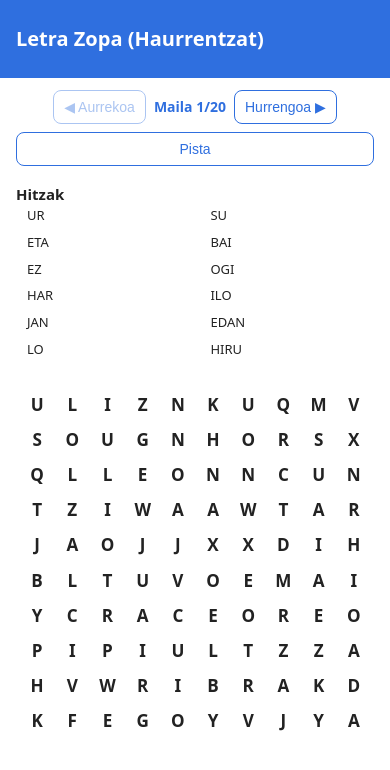
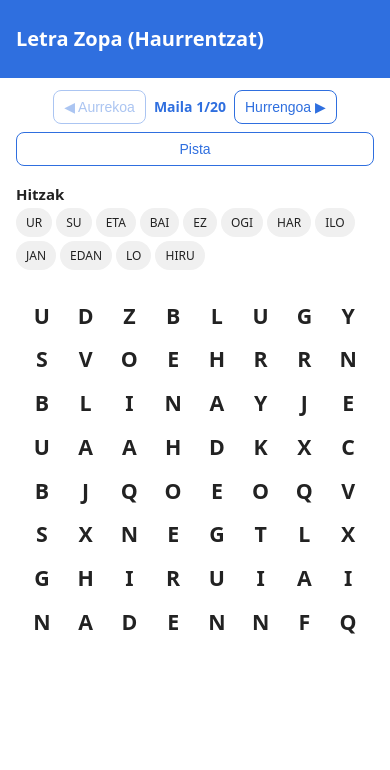
Before and after one commit to montsecuadros/jokuak, a plain HTML site: page index.html in a window 390 px wide. Drawn offline with Linux system fonts and the light colour scheme.

Commit message:
Add files via upload
Changed a little bit to fit better in smartphones

```diff
--- a/script.js
+++ b/script.js
@@ -3,45 +3,45 @@
 
 const levels = [
   // 1. Very Easy - Short words (2-4 letters)
-  { size: 10,  words: ["UR","SU","ETA","BAI","EZ","OGI","HAR","ILO","JAN","EDAN","LO","HIRU"] },
+  { size: 8,  words: ["UR","SU","ETA","BAI","EZ","OGI","HAR","ILO","JAN","EDAN","LO","HIRU"] },
   // 2. Easy - Family basics (3-5 letters)
-  { size: 11,  words: ["AMA","AITA","ETXE","SEME","ALABA","AHAL","LAGUN","MUTIL","NESKA","GURE","ZURE","NIRE"] },
+  { size: 9,  words: ["AMA","AITA","ETXE","SEME","ALABA","AHAL","LAGUN","MUTIL","NESKA","GURE","ZURE","NIRE"] },
   // 3. Easy - Simple animals (4-6 letters)
-  { size: 12,  words: ["KATU","TXORI","BEHI","ARDI","ZALDI","TXAKUR","ARRAIN","PITXI","OTSO","AZERIA","HARTZ","ASTOA"] },
+  { size: 10,  words: ["KATU","TXORI","BEHI","ARDI","ZALDI","TXAKUR","ARRAIN","PITXI","OTSO","AZERIA","HARTZ","ASTOA"] },
   // 4. Easy/Medium - Colors & Basic (4-6 letters)
-  { size: 12,  words: ["GORRI","URDIN","BERDE","HORI","BELTZ","ZURI","LARANJA","ARROSA","GRISA","MOREA","MARROIA","ORE"] },
+  { size: 10,  words: ["GORRI","URDIN","BERDE","HORI","BELTZ","ZURI","LARANJA","ARROSA","GRISA","MOREA","MARROIA","ORE"] },
   // 5. Medium - Nature (4-7 letters)
-  { size: 13,  words: ["MENDI","IBAIA","ITSASO","BASOA","ELUR","EURI","LORE","ZUHAITZ","HARRI","LURRA","AIREAN","LANDA"] },
+  { size: 11,  words: ["MENDI","IBAIA","ITSASO","BASOA","ELUR","EURI","LORE","ZUHAITZ","HARRI","LURRA","AIREAN","LANDA"] },
   // 6. Medium - Weather (4-8 letters)
-  { size: 13,  words: ["EGUZKI","ILARGI","HAIZEA","HODEI","LANBRO","IZOTZA","EKAITZ","TRUMOI","TXINGORRA","EURIA","HOTZA","BEROA"] },
+  { size: 11,  words: ["EGUZKI","ILARGI","HAIZEA","HODEI","LANBRO","IZOTZA","EKAITZ","TRUMOI","TXINGORRA","EURIA","HOTZA","BEROA"] },
   // 7. Medium - Food (4-8 letters)
-  { size: 13,  words: ["OGIA","ESNEA","ARROZA","PASTA","FRUTA","GAZTA","HARAGIA","ARRAUTZA","TOMATE","PATATA","PERRETXIKO","BABARRUN"] },
+  { size: 12,  words: ["OGIA","ESNEA","ARROZA","PASTA","FRUTA","GAZTA","HARAGIA","ARRAUTZA","TOMATE","PATATA","PERRETXIKO","BABARRUN"] },
   // 8. Medium - Body parts (4-8 letters)
-  { size: 13,  words: ["BURUA","BEGIAK","ESKUA","OINA","SUDUR","AHOA","BELARRI","SORBALDA","BEHATZ","HANKA","BIZKAR","LEPOA"] },
+  { size: 12,  words: ["BURUA","BEGIAK","ESKUA","OINA","SUDUR","AHOA","BELARRI","SORBALDA","BEHATZ","HANKA","BIZKAR","LEPOA"] },
   // 9. Medium/Hard - More animals (5-10 letters)
-  { size: 14, words: ["KATUA","TXAKURRA","AHATE","OILOA","UNTXIA","SAGUA","ELEFANTE","LEHOI","TIGRE","MERTXIKA","TXIMINO","EULIAK","ARMIARMA"] },
+  { size: 12, words: ["KATUA","TXAKURRA","AHATE","OILOA","UNTXIA","SAGUA","ELEFANTE","LEHOI","TIGRE","MERTXIKA","TXIMINO","EULIAK","ARMIARMA"] },
   // 10. Medium/Hard - School & Learning (5-10 letters)
-  { size: 14, words: ["ESKOLA","IKASLE","LIBURU","ARKATZA","GELA","TAULA","IRAKASLEA","KOADERNO","PAPERAK","IRAKURRI","IDATZI","ZENBAKI"] },
+  { size: 13, words: ["ESKOLA","IKASLE","LIBURU","ARKATZA","GELA","TAULA","IRAKASLEA","KOADERNO","PAPERAK","IRAKURRI","IDATZI","ZENBAKI"] },
   // 11. Hard - Extended family (4-8 letters)
-  { size: 14, words: ["AMONA","AITONA","ANAIA","ARREBA","IZEBA","OSABA","LEHENGUSUA","ILOBA","FAMILIA","AURRA","GAZTE","NAGUSIA"] },
+  { size: 13, words: ["AMONA","AITONA","ANAIA","ARREBA","IZEBA","OSABA","LEHENGUSUA","ILOBA","FAMILIA","AURRA","GAZTE","NAGUSIA"] },
   // 12. Hard - Action verbs (4-9 letters)
-  { size: 14, words: ["KORRIKA","DANTZA","SALTO","JAUZI","KANTU","JOLASTU","ESERI","ALTXATU","ITZULI","BOTA","HELDU","BIDALI"] },
+  { size: 13, words: ["KORRIKA","DANTZA","SALTO","JAUZI","KANTU","JOLASTU","ESERI","ALTXATU","ITZULI","BOTA","HELDU","BIDALI"] },
   // 13. Hard - Transport (4-10 letters)
-  { size: 15, words: ["AUTOA","BIZIKLETA","TRENA","HEGAZKINA","ONTZIA","AUTOBUSA","KAMIOIA","MOTOZIKLETA","METRO","TRANBIA","TAXIA","KARABANA","IBILGAILUA"] },
+  { size: 14, words: ["AUTOA","BIZIKLETA","TRENA","HEGAZKINA","ONTZIA","AUTOBUSA","KAMIOIA","MOTOZIKLETA","METRO","TRANBIA","TAXIA","KARABANA","IBILGAILUA"] },
   // 14. Hard - Fruits & Vegetables (5-10 letters)
-  { size: 15, words: ["SAGARRA","MADARIA","LIMOIA","PLATANOA","GEREZA","PIKUA","MAHATSA","AZENARIOA","PORRU","AZALOREA","BARATXURI","PEPINOA","PIPERRAK"] },
+  { size: 14, words: ["SAGARRA","MADARIA","LIMOIA","PLATANOA","GEREZA","PIKUA","MAHATSA","AZENARIOA","PORRU","AZALOREA","BARATXURI","PEPINOA","PIPERRAK"] },
   // 15. Very Hard - Places (4-10 letters)
-  { size: 15, words: ["MERKATUA","HONDARTZA","HIRIA","HERRIA","KALEA","PLAZA","ZUBIA","PARKEA","ELIZA","MUSEOA","ANTZOKIA","PORTUA","GASOLINDEGIA"] },
+  { size: 14, words: ["MERKATUA","HONDARTZA","HIRIA","HERRIA","KALEA","PLAZA","ZUBIA","PARKEA","ELIZA","MUSEOA","ANTZOKIA","PORTUA","GASOLINDEGIA"] },
   // 16. Very Hard - Time & Seasons (3-10 letters)
-  { size: 15, words: ["ORDU","ASTEA","HILABETE","URTEA","UDABERRI","UDA","UDAZKEN","NEGUA","EGUN","GAUA","GOIZA","ARRATSALDE","GABON"] },
+  { size: 14, words: ["ORDU","ASTEA","HILABETE","URTEA","UDABERRI","UDA","UDAZKEN","NEGUA","EGUN","GAUA","GOIZA","ARRATSALDE","GABON"] },
   // 17. Very Hard - Numbers (2-10 letters)
-  { size: 15, words: ["BAT","BI","LAU","BOST","SEI","ZAZPI","ZORTZI","BEDERATZI","HAMAR","EHUN","MILA","MILIOI","HAMABI"] },
+  { size: 14, words: ["BAT","BI","LAU","BOST","SEI","ZAZPI","ZORTZI","BEDERATZI","HAMAR","EHUN","MILA","MILIOI","HAMABI"] },
   // 18. Expert - House & Objects (4-11 letters)
-  { size: 16, words: ["LOGELA","SUKALDEA","KOMUNA","LEIHOA","ATEA","TEILATUA","HORMA","ZORUAK","ARMAIRUA","MAHAIA","AULKIA","OHE","ISPILUA","GILTZA"] },
+  { size: 15, words: ["LOGELA","SUKALDEA","KOMUNA","LEIHOA","ATEA","TEILATUA","HORMA","ZORUAK","ARMAIRUA","MAHAIA","AULKIA","OHE","ISPILUA","GILTZA"] },
   // 19. Expert - Activities & Sports (5-12 letters)
-  { size: 16, words: ["FUTBOLA","SASKIBALOIA","IGERIKETA","TXIRRINDULA","PILOTA","JOLASA","TENISA","ESKIATZEA","KIROLAK","GIMNASIA","ATLETISMOA","KARATERA","JOKOA"] },
+  { size: 15, words: ["FUTBOLA","SASKIBALOIA","IGERIKETA","TXIRRINDULA","PILOTA","JOLASA","TENISA","ESKIATZEA","KIROLAK","GIMNASIA","ATLETISMOA","KARATERA","JOKOA"] },
   // 20. Expert - Advanced vocabulary (5-13 letters)
-  { size: 17, words: ["ORDENAGAILUA","TELEBISTA","MUSIKA","MARRAZKETA","TXOTXONGILO","ANTZERKIA","ZINEMA","LITERATURA","POESIA","MARGOLANA","ESKULTURA","ARTEA","SORTZAILEA","PINTURA"] },
+  { size: 15, words: ["ORDENAGAILUA","TELEBISTA","MUSIKA","MARRAZKETA","TXOTXONGILO","ANTZERKIA","ZINEMA","LITERATURA","POESIA","MARGOLANA","ESKULTURA","ARTEA","SORTZAILEA","PINTURA"] },
 ];
 let currentLevelIdx = 0;
 
@@ -80,14 +80,86 @@ function buildPuzzle(p) {
     tryPlaceWord(grid, word, placements);
   }
 
-  // Fill remaining with random letters
+  // Fill remaining with random letters, avoiding accidental word formations
+  const words = p.words.map(w => w.toUpperCase());
   for (let r = 0; r < n; r++) {
     for (let c = 0; c < n; c++) {
-      if (!grid[r][c]) grid[r][c] = randomLetter();
+      if (!grid[r][c]) {
+        grid[r][c] = getSafeLetter(grid, r, c, n, words);
+      }
     }
   }
 
   return { grid, placements };
+}
+
+// Get a letter that won't accidentally form any target words
+function getSafeLetter(grid, r, c, n, words) {
+  const maxAttempts = 20;
+  for (let attempt = 0; attempt < maxAttempts; attempt++) {
+    const letter = randomLetter();
+    grid[r][c] = letter;
+
+    // Check if this letter completes any unplaced words in any direction
+    let formAccidentalWord = false;
+    for (const dir of DIRECTIONS) {
+      for (const word of words) {
+        if (checkWordAt(grid, r, c, word, dir, n)) {
+          formAccidentalWord = true;
+          break;
+        }
+      }
+      if (formAccidentalWord) break;
+    }
+
+    if (!formAccidentalWord) {
+      return letter;
+    }
+  }
+  // If we can't find a safe letter after many attempts, just return a random one
+  return randomLetter();
+}
+
+// Check if a word appears at position going in a direction
+function checkWordAt(grid, r, c, word, dir, n) {
+  // Try all possible starting positions for this word that would include cell (r,c)
+  for (let offset = 0; offset < word.length; offset++) {
+    const startR = r - offset * dir.dr;
+    const startC = c - offset * dir.dc;
+
+    // Check if word fits from this start position
+    let matches = true;
+    for (let i = 0; i < word.length; i++) {
+      const checkR = startR + i * dir.dr;
+      const checkC = startC + i * dir.dc;
+
+      if (checkR < 0 || checkR >= n || checkC < 0 || checkC >= n) {
+        matches = false;
+        break;
+      }
+
+      const cellValue = grid[checkR][checkC];
+      if (cellValue !== null && cellValue !== word[i]) {
+        matches = false;
+        break;
+      }
+    }
+
+    if (matches) {
+      // Check if all letters of the word are present (not just fitting pattern)
+      let allPresent = true;
+      for (let i = 0; i < word.length; i++) {
+        const checkR = startR + i * dir.dr;
+        const checkC = startC + i * dir.dc;
+        if (grid[checkR][checkC] !== word[i]) {
+          allPresent = false;
+          break;
+        }
+      }
+      if (allPresent) return true;
+    }
+  }
+  return false;
 }
 
 function tryPlaceWord(grid, word, placements) {
--- a/styles.css
+++ b/styles.css
@@ -121,17 +121,29 @@ button:disabled {
 .cell.correct { outline: 2px solid #46b36b; }
 .cell.wrong { outline: 2px solid #e35d5d; }
 
-.words h2 { margin: 4px 0 2px; font-size: 18px; }
+.words h2 { margin: 4px 0 8px; font-size: 18px; }
 .words ul {
   margin: 0;
-  padding-left: 22px;
-  line-height: 1.3;
+  padding: 0;
+  display: flex;
+  flex-wrap: wrap;
+  gap: 6px;
+  list-style: none;
 }
 .words li {
-  margin: 3px 0;
-  border-left: 5px solid var(--li-color, transparent);
-  padding-left: 6px;
-  font-size: 15px;
+  display: inline-block;
+  padding: 6px 12px;
+  background: #f0f0f0;
+  border-radius: 20px;
+  font-size: 14px;
+  border: 2px solid transparent;
+  transition: all 0.2s ease;
+}
+.words li.found {
+  background: var(--li-color, #4caf50);
+  color: white;
+  text-decoration: none;
+  border-color: var(--li-color, #4caf50);
 }
 
 /* Overlay for selection and found words */
@@ -153,19 +165,10 @@ button:disabled {
 @media (max-width: 1024px) {
   .board {
     grid-template-columns: 1fr;
-    gap: 24px;
+    gap: 20px;
   }
   .words {
     order: -1; /* Move word list above grid on smaller screens */
-  }
-  .words ul {
-    display: grid;
-    grid-template-columns: repeat(auto-fill, minmax(120px, 1fr));
-    gap: 8px;
-    padding-left: 0;
-  }
-  .words li {
-    list-style: none;
   }
 }
 
@@ -201,11 +204,14 @@ button:disabled {
   }
   .words h2 {
     font-size: 16px;
-    margin: 2px 0;
+    margin: 2px 0 6px;
+  }
+  .words ul {
+    gap: 5px;
   }
   .words li {
-    font-size: 14px;
-    margin: 2px 0;
+    font-size: 13px;
+    padding: 5px 10px;
   }
 }
 
@@ -231,9 +237,13 @@ button:disabled {
   }
   .words h2 {
     font-size: 15px;
+    margin: 2px 0 4px;
+  }
+  .words ul {
+    gap: 4px;
   }
   .words li {
-    font-size: 13px;
-    margin: 1px 0;
+    font-size: 12px;
+    padding: 4px 8px;
   }
 }
```
